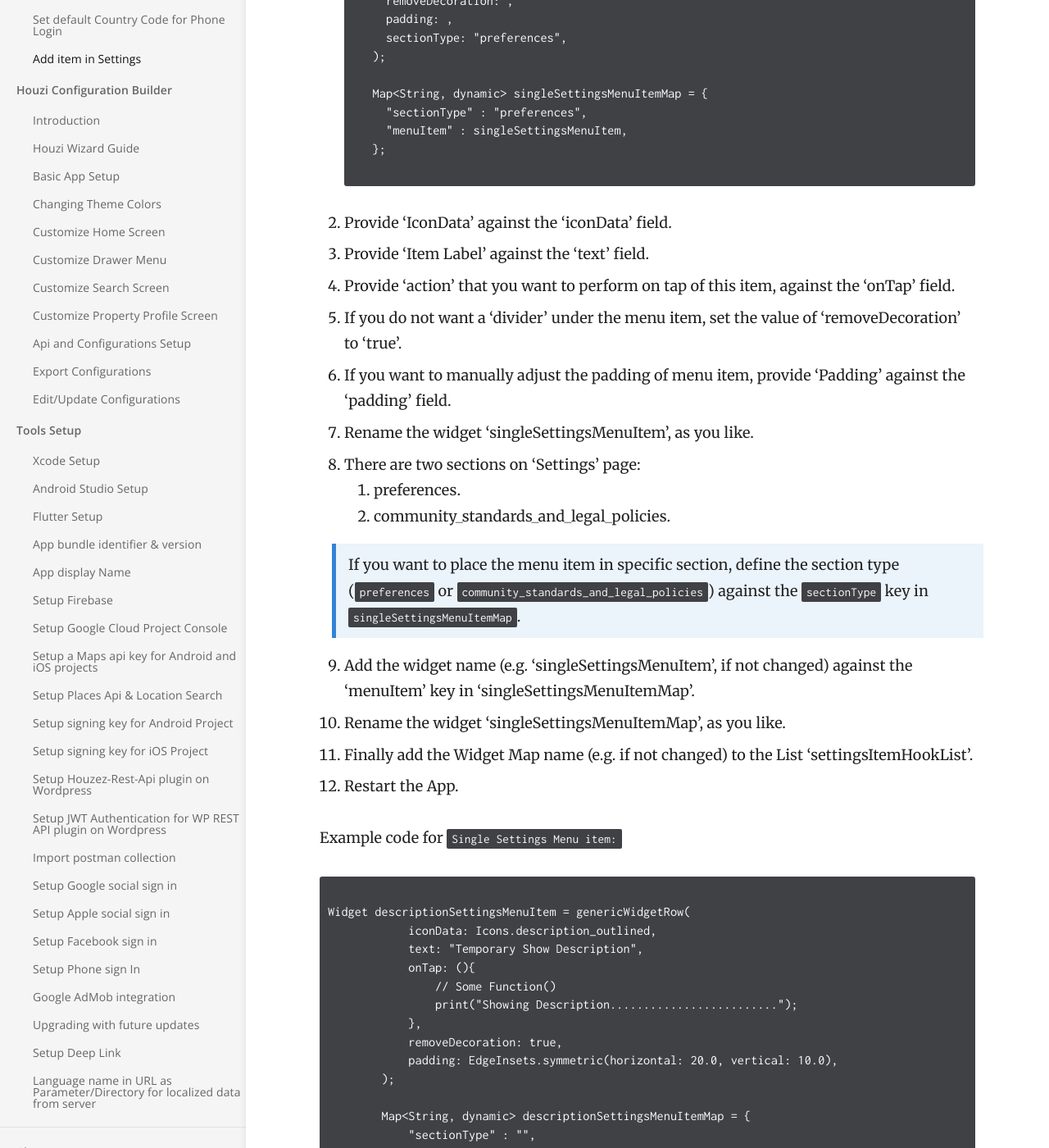
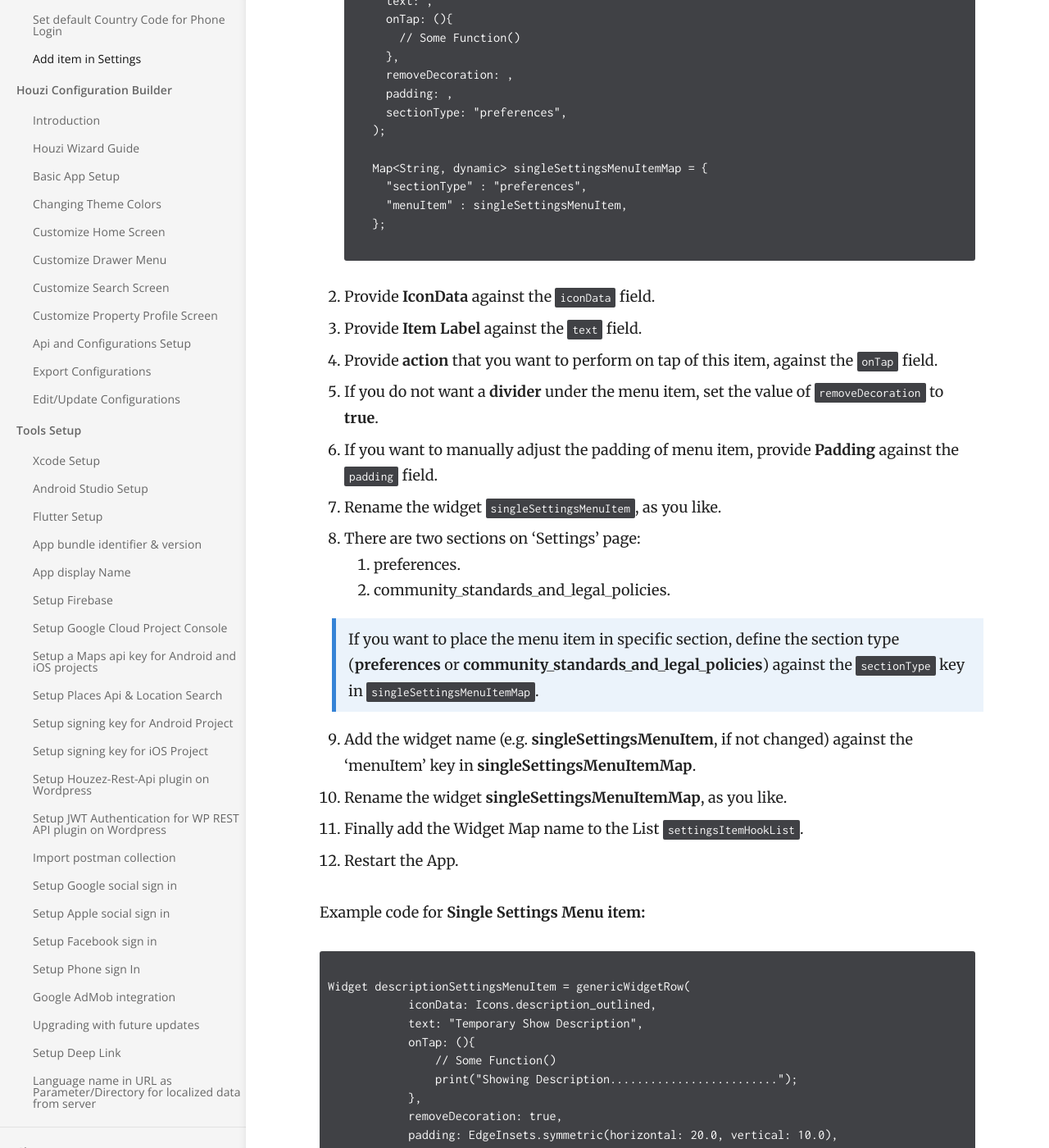
Before and after one commit to booleanbites/houzi-doc, a Jekyll site: the page built from _docs/hooks-widgets/add_item_settings.md, in a window 1280 px wide and 1400 px high, scrolled down 894 px. Shown: the whole window at 82% size. Built offline with Jekyll 4.4.1, drawn with Linux system fonts in a browser that asks for light colours; some of the changed text lies outside the part shown.

Commit message:
few fixes in 'Add Settings Menu Item' documentation.

````diff
--- a/_docs/hooks-widgets/add_item_settings.md
+++ b/_docs/hooks-widgets/add_item_settings.md
@@ -40,24 +44,24 @@ Steps to Add `Single Settings Menu item:`
       };
 
       ```
-2. Provide 'IconData' against the 'iconData' field.
-3. Provide 'Item Label' against the 'text' field.
-4. Provide 'action' that you want to perform on tap of this item, against the 'onTap' field.
-5. If you do not want a 'divider' under the menu item, set the value of 'removeDecoration' to 'true'.
-6. If you want to manually adjust the padding of menu item, provide 'Padding' against the 'padding' field.
-7. Rename the widget 'singleSettingsMenuItem', as you like.
+2. Provide **IconData** against the `iconData` field.
+3. Provide **Item Label** against the `text` field.
+4. Provide **action** that you want to perform on tap of this item, against the `onTap` field.
+5. If you do not want a **divider** under the menu item, set the value of `removeDecoration` to **true**.
+6. If you want to manually adjust the padding of menu item, provide **Padding** against the `padding` field.
+7. Rename the widget `singleSettingsMenuItem`, as you like.
 8. There are two sections on 'Settings' page:
     1. preferences.
     2. community_standards_and_legal_policies.
 
-    > If you want to place the menu item in specific section, define the section type (`preferences` or `community_standards_and_legal_policies`) against the `sectionType` key in `singleSettingsMenuItemMap`.
+    > If you want to place the menu item in specific section, define the section type (**preferences** or **community_standards_and_legal_policies**) against the `sectionType` key in `singleSettingsMenuItemMap`.
 
-9.  Add the widget name (e.g. 'singleSettingsMenuItem', if not changed) against the 'menuItem' key in 'singleSettingsMenuItemMap'.
-10. Rename the widget 'singleSettingsMenuItemMap', as you like.
-11. Finally add the Widget Map name (e.g. if not changed) to the List 'settingsItemHookList'.
+9.  Add the widget name (e.g. **singleSettingsMenuItem**, if not changed) against the 'menuItem' key in **singleSettingsMenuItemMap**.
+10. Rename the widget **singleSettingsMenuItemMap**, as you like.
+11. Finally add the Widget Map name to the List `settingsItemHookList`.
 12. Restart the App.
 
-Example code for `Single Settings Menu item:`
+Example code for **Single Settings Menu item:**
 
 ```
 
@@ -101,7 +105,7 @@ Widget descriptionSettingsMenuItem = genericWidgetRow(
 
 ```
 
-Steps to Add `Settings Menu Section with Menu items:`
+Steps to Add **Settings Menu Section with Menu items:**
 1. Copy and paste the sample code of **settingsMenuSectionWithItems**.
 
    ```
@@ -128,15 +132,15 @@ Steps to Add `Settings Menu Section with Menu items:`
       ```
 2. Provide **Section Heading Name** against the 'headingText' field.
 3. Provide  **Section Sub-Heading Name** against the 'headingSubTitleText' field.
-4. If you do not want a 'divider' under the menu item, set the value of 'removeDecoration' to 'true'.
-5. If you want to provide a 'divider' above the menu section, set the value of 'enableTopDecoration' to 'true'.
-6. If you want to provide a 'divider' below the menu section, set the value of 'enableBottomDecoration' to 'true'.
-7. Rename the widget 'settingsMenuSectionWithItems', as you like.
+4. If you do not want a **divider** under the menu item, set the value of `removeDecoration` to **true**.
+5. If you want to provide a **divider** above the menu section, set the value of `enableTopDecoration` to **true**.
+6. If you want to provide a **divider** below the menu section, set the value of `enableBottomDecoration` to **true**.
+7. Rename the widget `settingsMenuSectionWithItems`, as you like.
 8. Add the menu items in the `childern` section of the `body`.
-9. Leave the empty value against `sectionType` key in `settingsMenuSectionWithItemsMap`.
-10. Add the widget name (e.g. 'settingsMenuSectionWithItems', if not changed) against the 'menuItem' key in 'settingsMenuSectionWithItemsMap'.
-11. Rename the widget 'settingsMenuSectionWithItemsMap', as you like.
-12. Finally add the Widget Map name to the List 'settingsItemHookList'.
+9. Leave the empty value against `sectionType` key in **settingsMenuSectionWithItemsMap**.
+10. Add the widget name (e.g. **settingsMenuSectionWithItems**, if not changed) against the `menuItem` key in **settingsMenuSectionWithItemsMap**.
+11. Rename the widget **settingsMenuSectionWithItemsMap**, as you like.
+12. Finally add the Widget Map name to the List `settingsItemHookList`.
 13. Restart the App.
 
 Example code for `Settings Menu Section with items:`
@@ -151,25 +155,25 @@ Widget settingsMenuSectionWithItems = genericSettingsWidget(
     body: Column(
     crossAxisAlignment: CrossAxisAlignment.start,
     children: [
-        genericWidgetRow(
-        iconData: Icons.description_outlined,
-        text: "Temporary Show Description",
-        onTap: (){
-            // Some Function()
-            print("Showing Description.........................");
-            },
-        removeDecoration: true,
-        ),
-        genericWidgetRow(
-        iconData: Icons.help_outlined,
-        text: "Temporary Help Description",
-        onTap: (){
-            // Some Function()
-            print("Showing Help.........................");
-            },
-        removeDecoration: true,
-        ),
-    ],
+            genericWidgetRow(
+                iconData: Icons.description_outlined,
+                text: "Temporary Show Description",
+                onTap: (){
+                    // Some Function()
+                    print("Showing Description.........................");
+                    },
+                removeDecoration: true,
+                ),
+                genericWidgetRow(
+                iconData: Icons.help_outlined,
+                text: "Temporary Help Description",
+                onTap: (){
+                    // Some Function()
+                    print("Showing Help.........................");
+                    },
+                removeDecoration: true,
+            ),
+        ],
     ),
 );
 
````
Also changed, not shown: other parts of _docs/hooks-widgets/add_item_settings.md (+9 -5 lines).
